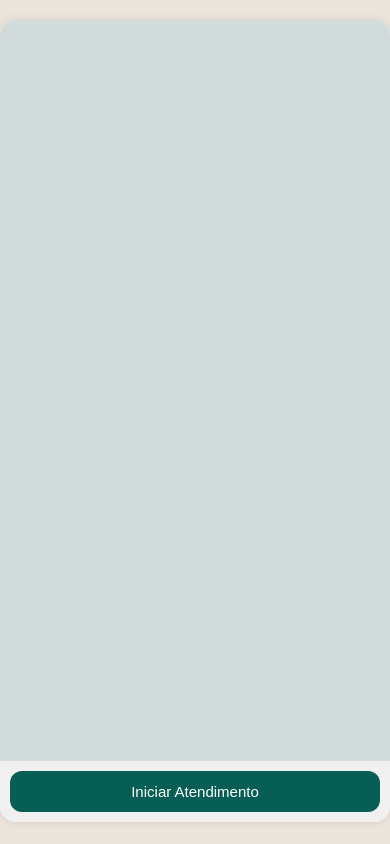
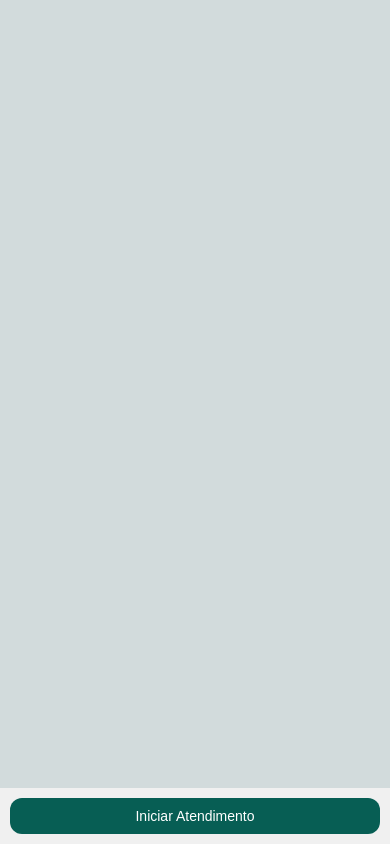
Before and after one commit to JkUniversitario421/porteiro2, a plain HTML site: page index.html in a window 390 px wide. Drawn offline with Linux system fonts and the light colour scheme.

Commit message:
Update style.css

```diff
--- a/style.css
+++ b/style.css
@@ -9,7 +9,7 @@ body {
   margin: 20px auto;
   background-color: #fff;
   border-radius: 16px;
-  box-shadow: 0 0 10px rgba(0,0,0,0.1);
+  box-shadow: 0 0 10px rgba(0, 0, 0, 0.1);
   overflow: hidden;
   display: flex;
   flex-direction: column;
@@ -25,7 +25,8 @@ body {
   background: #d2dbdc;
 }
 
-.bot-message, .user-message {
+.bot-message,
+.user-message {
   max-width: 80%;
   margin: 8px 0;
   padding: 10px 14px;
@@ -78,3 +79,24 @@ body {
 .input-container button:hover {
   background-color: #0b846c;
 }
+
+/* RESPONSIVIDADE PARA SMARTPHONES */
+@media screen and (max-width: 480px) {
+  .chat-wrapper {
+    margin: 0;
+    height: 100vh;
+    border-radius: 0;
+    max-width: 100%;
+  }
+
+  .input-container input,
+  .input-container button {
+    font-size: 14px;
+    padding: 10px;
+  }
+
+  .bot-message,
+  .user-message {
+    font-size: 14px;
+  }
+}
```
